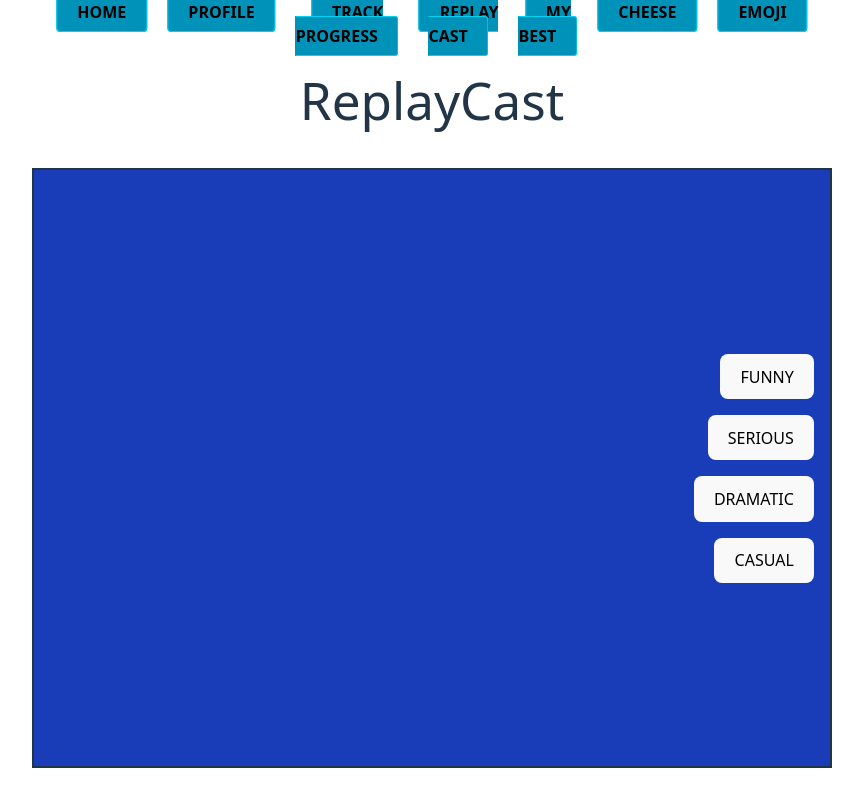
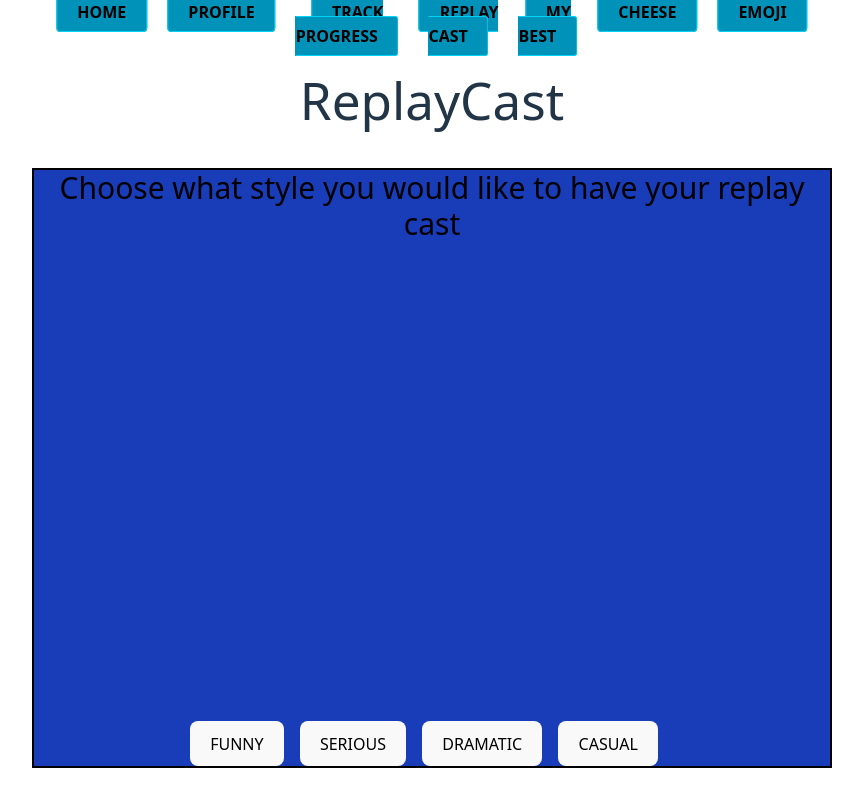
Before and after one commit to lazamal/sc2-scrub, a React (Vite) app: page /ReplayCast in a window 1280 px wide. Shown: the top 806 px of the page, without its empty margins (208-1071 px from the left). Built offline with nearby package versions, Linux system fonts and the light colour scheme.

Commit message:
added css variable to buttons

```diff
--- a/src/components/ReplayTab.jsx
+++ b/src/components/ReplayTab.jsx
@@ -25,9 +25,14 @@ export default function ReplayTab() {
   }
 
   return (
-    <div className="bg-blue-800 w-200 h-150 flex justify-center items-center border-2">
-      <div className="flex-1 flex justify-center items-center">{tabText}</div>
-      <div className="flex flex-col items-end gap-4  pr-4">
+    <div className="bg-blue-800 w-200 h-150 flex flex-col justify-center items-center border-2 text-black">
+      <h2 className="text-3xl">
+        Choose what style you would like to have your replay cast
+      </h2>
+      <div className="flex-1 flex justify-center items-center text-2xl">
+        {tabText}
+      </div>
+      <div className="flex flex-row items-end gap-4  pr-4">
         {TabResults.map(({ styleName }, index) => {
           return (
             <ReplayTabButton
--- a/src/components/SingleBuild.jsx
+++ b/src/components/SingleBuild.jsx
@@ -1,4 +1,5 @@
 import { useState } from "react";
+import { buttonStyle } from "../styles";
 
 export default function SingleBuild({ data }) {
   const {
@@ -55,6 +56,7 @@ export default function SingleBuild({ data }) {
         );
       })}
       <button
+        className={buttonStyle}
         onClick={() => {
           saveBuild();
         }}
--- a/src/index.css
+++ b/src/index.css
@@ -44,7 +44,6 @@ button {
   font-size: 1em;
   font-weight: 500;
   font-family: inherit;
-  background-color: #1a1a1a;
   cursor: pointer;
   transition: border-color 0.25s;
 }
--- a/src/pages/Track.jsx
+++ b/src/pages/Track.jsx
@@ -2,6 +2,7 @@ import { useState } from "react";
 import Navbar from "../components/Navbar";
 import SingleBuild from "../components/SingleBuild";
 import { BUILD_DATA } from "../data/build_data";
+import { buttonStyle } from "../styles";
 
 export default function Track() {
   const [totalBuilds, setTotalBuilds] = useState([]);
@@ -63,7 +64,7 @@ export default function Track() {
         </div>
         <div className="">
           <button
-            className="mt-4"
+            className={`${buttonStyle} + mt-4`}
             onClick={() => {
               addBuild();
               setNewId(newId + 1);
```
